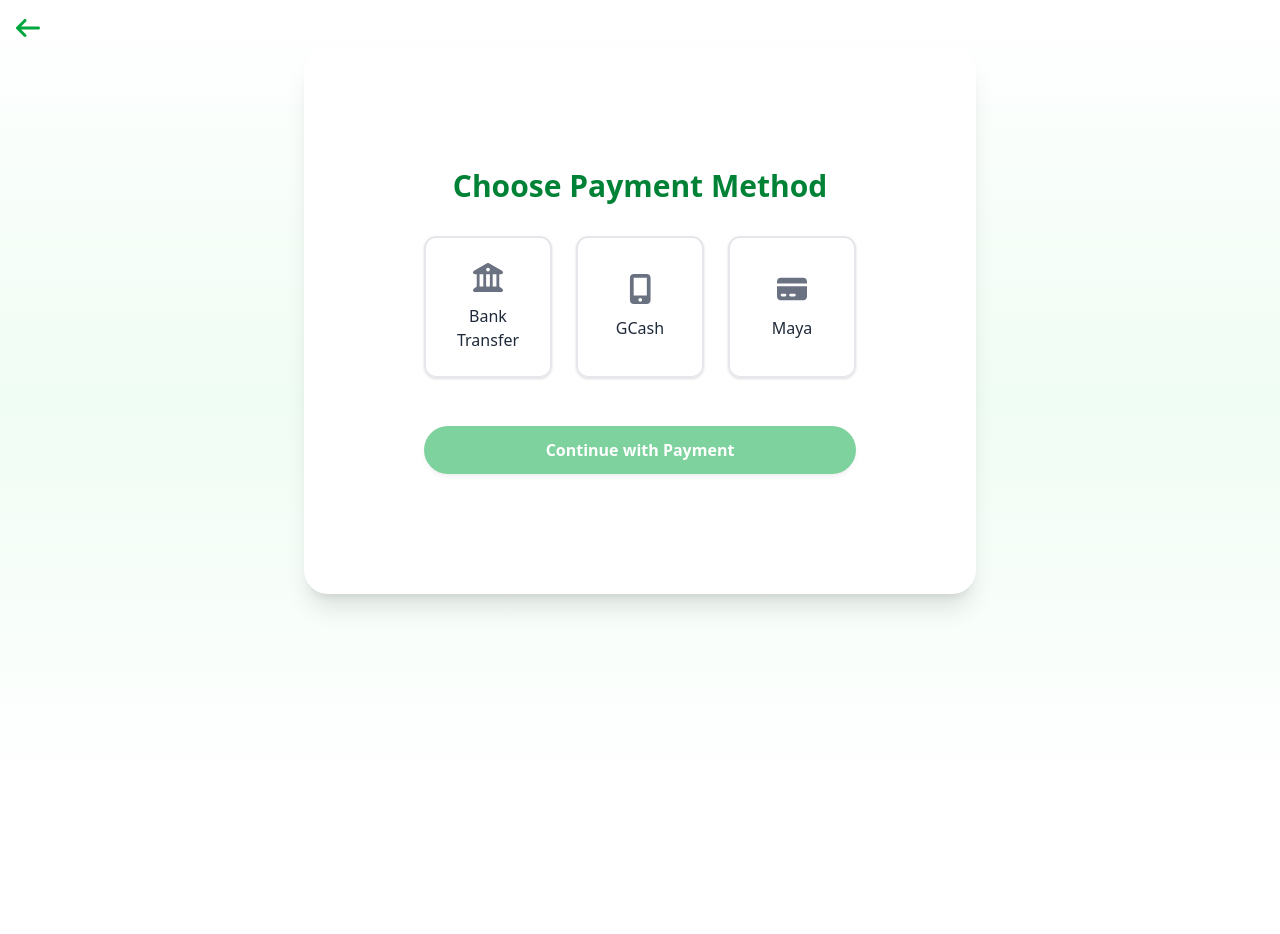
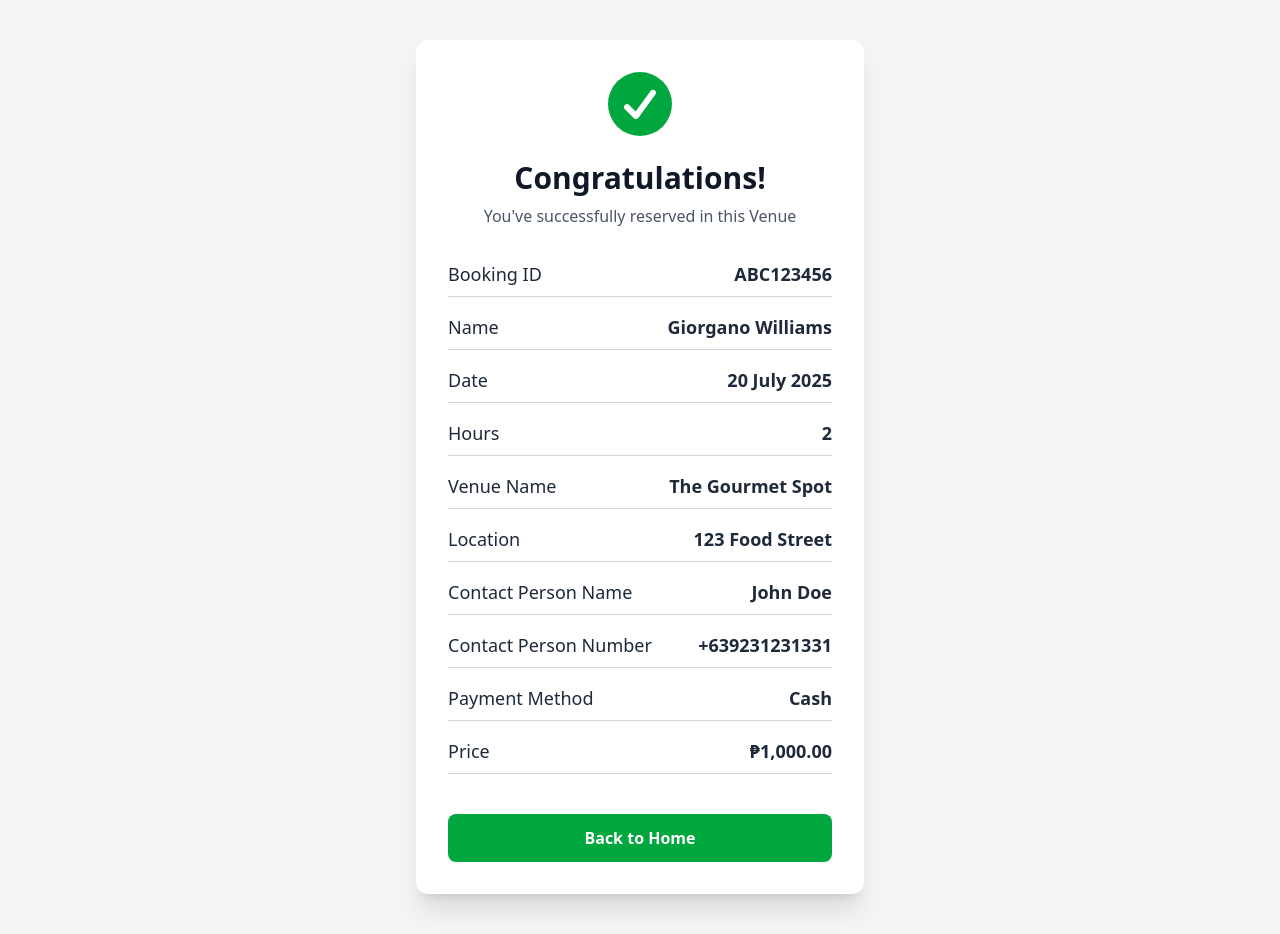
Before and after one commit to Miecho29/duwata, a React (Vite) app: page /Payment in a window 1280 px wide. Before the commit the page ends 800 px from the top, so only its background shows below. Built offline with nearby package versions, Linux system fonts and the light colour scheme.

Commit message:
adjustment

```diff
--- a/src/BookingSummary.jsx
+++ b/src/BookingSummary.jsx
@@ -1,7 +1,27 @@
-import React from "react";
-import { Link } from "react-router-dom"; // ✅ Add this import
+import React, { useState } from "react";
+import { Link } from "react-router-dom";
+import { FontAwesomeIcon } from "@fortawesome/react-fontawesome";
+import {
+  faUniversity,
+  faMobileAlt,
+  faWallet,
+  faMoneyBillWave,
+} from "@fortawesome/free-solid-svg-icons";
 
 const BookingSummary = () => {
+  const [selectedPayment, setSelectedPayment] = useState(null);
+
+  const paymentOptions = [
+    { name: "Bank Transfer", icon: faUniversity },
+    { name: "GCash", icon: faMobileAlt },
+    { name: "Maya", icon: faWallet },
+    { name: "Cash", icon: faMoneyBillWave },
+  ];
+
+  const selectPayment = (name) => {
+    setSelectedPayment(name);
+  };
+
   return (
     <div className="min-h-screen bg-gray-100 py-10 px-6 flex justify-center items-start">
       <div className="bg-white rounded-lg shadow-lg w-full max-w-2xl p-8">
@@ -26,22 +46,47 @@
         <div className="text-gray-700 space-y-2 text-lg border-t pt-4">
           <div className="flex justify-between">
             <span>BasketBall - 2 Hours</span>
-            <span>1,000.00</span>
+            <span>₱1,000.00</span>
           </div>
 
           <div className="flex justify-between font-semibold border-t pt-4 mt-2">
             <span>Subtotal</span>
-            <span>1,000.00</span> {/* Fixed typo: removed extra .00 */}
+            <span>₱1,000.00</span>
           </div>
 
           <div className="flex justify-between text-green-600">
             <span>Voucher</span>
-            <span>- 0.00</span>
+            <span>₱- 0.00</span>
           </div>
 
           <div className="flex justify-between text-xl font-bold border-t pt-4 mt-2">
             <span>Total</span>
-            <span>1,000.00</span>
+            <span>₱1,000.00</span>
+          </div>
+        </div>
+
+        {/* Payment Methods */}
+        <div className="mt-6 border-t pt-6">
+          <h3 className="text-xl font-semibold mb-4">Payment Method</h3>
+          <div className="flex flex-wrap gap-3">
+            {paymentOptions.map(({ name, icon }) => {
+              const selected = selectedPayment === name;
+              return (
+                <button
+                  key={name}
+                  type="button"
+                  onClick={() => selectPayment(name)}
+                  className={`flex items-center gap-2 px-4 py-2 rounded-lg border font-medium transition ${
+                    selected
+                      ? "bg-green-600 text-white border-green-600"
+                      : "bg-white text-gray-700 border-gray-300 hover:bg-green-50"
+                  }`}
+                >
+                  <FontAwesomeIcon icon={icon} />
+                  {name}
+                </button>
+              );
+            })}
           </div>
         </div>
 
@@ -57,8 +102,8 @@
           <Link
             to="/Payment"
             title="Proceed to Payment"
-           className="px-4 py-2 bg-green-500 text-white rounded hover:bg-green-600 transition">
-
+            className="px-4 py-2 bg-green-500 text-white rounded hover:bg-green-600 transition"
+          >
             Proceed to Payment
           </Link>
         </div>
--- a/src/Booknow.jsx
+++ b/src/Booknow.jsx
@@ -116,7 +116,7 @@
                       </div>
                     </div>
                     <Link
-                      to="/venue-details"
+                      to="/Details"
                       className="inline-block mt-3 bg-green-600 text-white px-4 py-2 rounded hover:bg-green-700 transition-all"
                     >
                       View Details
--- a/src/CreateVenue.jsx
+++ b/src/CreateVenue.jsx
@@ -1,7 +1,13 @@
 import React, { useState } from "react";
 import { useNavigate, Link } from "react-router-dom";
 import { FontAwesomeIcon } from "@fortawesome/react-fontawesome";
-import { faArrowLeft } from "@fortawesome/free-solid-svg-icons";
+import {
+  faArrowLeft,
+  faUniversity,
+  faMobileAlt,
+  faWallet,
+  faMoneyBillWave,
+} from "@fortawesome/free-solid-svg-icons";
 
 const CreateVenue = () => {
   const navigate = useNavigate();
@@ -13,8 +19,12 @@
     typeOfSports: "",
     description: "",
     contactPerson: "",
+    mobileNumber: "+63",
     image: null,
+    paymentMethods: [], // Added paymentMethods array
   });
+
+  const [mobileError, setMobileError] = useState("");
 
   const handleChange = (e) => {
     const { name, value, files } = e.target;
@@ -25,15 +35,57 @@
     }
   };
 
+  const handleMobileInput = (e) => {
+    let value = e.target.value;
+
+    // Ensure prefix +63
+    if (!value.startsWith("+63")) {
+      if (value.length < 3) {
+        value = "+63";
+      } else {
+        value = "+63" + value.replace(/[^0-9]/g, "").slice(0, 10);
+      }
+    }
+
+    // Extract digits after +63, max 10 digits
+    const afterPrefix = value.slice(3).replace(/[^0-9]/g, "");
+    const limitedAfterPrefix = afterPrefix.slice(0, 10);
+
+    const newValue = "+63" + limitedAfterPrefix;
+
+    setFormData({ ...formData, mobileNumber: newValue });
+    setMobileError("");
+  };
+
+  const validateMobileNumber = (number) => {
+    const regex = /^\+639\d{9,10}$/; // +639 followed by 9 or 10 digits
+    return regex.test(number);
+  };
+
   const handleSubmit = (e) => {
     e.preventDefault();
+
+    if (!validateMobileNumber(formData.mobileNumber)) {
+      setMobileError(
+        "Please enter a valid Philippine mobile number starting with +639 and 9 to 10 digits after."
+      );
+      return;
+    }
+
     console.log(formData);
     navigate("/");
   };
 
+  // Payment methods available with icons
+  const paymentOptions = [
+    { name: "Bank Transfer", icon: faUniversity },
+    { name: "GCash", icon: faMobileAlt },
+    { name: "Maya", icon: faWallet },
+    { name: "Cash", icon: faMoneyBillWave },
+  ];
+
   return (
     <div className="relative min-h-screen w-full bg-gradient-to-b from-white via-green-50 to-white flex justify-center items-start py-12 px-4 sm:px-8 lg:px-16 font-sans text-gray-800">
-
       {/* Inject CSS for hiding number input arrows */}
       <style>{`
         .no-spinner::-webkit-inner-spin-button,
@@ -61,10 +113,11 @@
         <h2 className="text-3xl font-bold text-green-700 mb-6">Create a Venue</h2>
 
         <form onSubmit={handleSubmit} className="space-y-6">
-
           {/* Venue Name */}
           <div>
-            <label className="block text-gray-700 font-medium mb-1">Venue Name</label>
+            <label className="block text-gray-700 font-medium mb-1">
+              Venue Name
+            </label>
             <input
               type="text"
               name="name"
@@ -77,7 +130,9 @@
 
           {/* Contact Person */}
           <div>
-            <label className="block text-gray-700 font-medium mb-1">Contact Person</label>
+            <label className="block text-gray-700 font-medium mb-1">
+              Contact Person
+            </label>
             <input
               type="text"
               name="contactPerson"
@@ -86,6 +141,30 @@
               required
               className="w-full border border-gray-300 rounded-lg px-4 py-2 focus:outline-none focus:ring-2 focus:ring-green-500"
             />
+          </div>
+
+          {/* Mobile Number */}
+          <div>
+            <label className="block text-gray-700 font-medium mb-1">
+              Mobile Number
+            </label>
+            <input
+              type="tel"
+              name="mobileNumber"
+              value={formData.mobileNumber}
+              onChange={handleMobileInput}
+              placeholder="+63XXXXXXXXXX"
+              required
+              maxLength={13}
+              className={`w-full border rounded-lg px-4 py-2 focus:outline-none focus:ring-2 ${
+                mobileError
+                  ? "border-red-500 focus:ring-red-500"
+                  : "border-gray-300 focus:ring-green-500"
+              }`}
+            />
+            {mobileError && (
+              <p className="text-red-600 mt-1 text-sm">{mobileError}</p>
+            )}
           </div>
 
           {/* Address */}
@@ -101,22 +180,33 @@
             />
           </div>
 
-          {/* Price per Hour */}
+          {/* Price per Hour with Peso sign */}
           <div>
-            <label className="block text-gray-700 font-medium mb-1">Price per Hour (₱)</label>
+            <label className="block text-gray-700 font-medium mb-1">
+              Price per Hour
+            </label>
+            <div className="relative">
+              <span className="absolute left-3 top-1/2 transform -translate-y-1/2 text-gray-500">
+                ₱
+              </span>
               <input
                 type="number"
                 name="price"
                 value={formData.price}
                 onChange={handleChange}
                 required
-              className="no-spinner w-full border border-gray-300 rounded-lg px-4 py-2 focus:outline-none focus:ring-2 focus:ring-green-500"
+                min="0"
+                placeholder="0"
+                className="no-spinner w-full border border-gray-300 rounded-lg px-10 py-2 focus:outline-none focus:ring-2 focus:ring-green-500"
               />
+            </div>
           </div>
 
           {/* Type of Sports */}
           <div>
-            <label className="block text-gray-700 font-medium mb-1">Type of Sports Offered</label>
+            <label className="block text-gray-700 font-medium mb-1">
+              Type of Sports Offered
+            </label>
             <input
               type="text"
               name="typeOfSports"
@@ -130,7 +220,9 @@
 
           {/* Description */}
           <div>
-            <label className="block text-gray-700 font-medium mb-1">Description</label>
+            <label className="block text-gray-700 font-medium mb-1">
+              Description
+            </label>
             <textarea
               name="description"
               value={formData.description}
@@ -140,18 +232,63 @@
             />
           </div>
 
+          {/* Payment Methods */}
+          <div>
+            <label className="block text-gray-700 font-medium mb-1">
+              Payment Methods
+            </label>
+            <div className="flex flex-wrap gap-3">
+              {paymentOptions.map(({ name, icon }) => {
+                const selected = formData.paymentMethods.includes(name);
+                return (
+                  <button
+                    key={name}
+                    type="button"
+                    onClick={() => {
+                      if (selected) {
+                        setFormData({
+                          ...formData,
+                          paymentMethods: formData.paymentMethods.filter(
+                            (m) => m !== name
+                          ),
+                        });
+                      } else {
+                        setFormData({
+                          ...formData,
+                          paymentMethods: [...formData.paymentMethods, name],
+                        });
+                      }
+                    }}
+                    className={`flex items-center gap-2 px-4 py-2 rounded-lg border font-medium transition ${
+                      selected
+                        ? "bg-green-600 text-white border-green-600"
+                        : "bg-white text-gray-700 border-gray-300 hover:bg-green-50"
+                    }`}
+                  >
+                    <FontAwesomeIcon icon={icon} />
+                    {name}
+                  </button>
+                );
+              })}
+            </div>
+          </div>
+
           {/* Image Upload */}
           <div>
-            <label className="block text-gray-700 font-medium mb-1">Venue Picture</label>
+            <label className="block text-gray-700 font-medium mb-1">
+              Venue Picture
+            </label>
             <div
               className="w-full border-2 border-dashed border-gray-300 rounded-lg p-6 bg-gray-50 text-center cursor-pointer hover:bg-gray-100 transition"
               onClick={() => document.getElementById("imageUpload").click()}
             >
               <p className="text-gray-500 font-medium">
-                Drop files here or <span className="text-green-600 underline">click to browse</span>
+                Drop files here or{" "}
+                <span className="text-green-600 underline">click to browse</span>
               </p>
               <p className="text-sm text-gray-400 mt-1">
-                Supported formats: Images<br />
+                Supported formats: Images
+                <br />
                 Maximum file size: 10MB
               </p>
               {formData.image && (
@@ -179,7 +316,6 @@
               Create Venue
             </button>
           </div>
-
         </form>
       </div>
     </div>
--- a/src/Payment.jsx
+++ b/src/Payment.jsx
@@ -2,102 +2,81 @@
 import { Link } from "react-router-dom";
 import { FontAwesomeIcon } from "@fortawesome/react-fontawesome";
 import {
-  faArrowLeft,
   faUniversity,
   faMobileAlt,
-  faCreditCard,
+  faWallet,
+  faMoneyBillWave,
+  faCheckCircle,
 } from "@fortawesome/free-solid-svg-icons";
 
-const paymentOptions = [
-  {
-    id: "bank",
-    label: "Bank Transfer",
-    icon: faUniversity,
-  },
-  {
-    id: "gcash",
-    label: "GCash",
-    icon: faMobileAlt,
-  },
-  {
-    id: "maya",
-    label: "Maya",
-    icon: faCreditCard,
-  },
-];
+const Payment = () => {
+  const [selectedPayment, setSelectedPayment] = useState(null);
 
-const Payment = () => {
-  const [selectedPayment, setSelectedPayment] = useState("");
+  const paymentOptions = [
+    { name: "Bank Transfer", icon: faUniversity },
+    { name: "GCash", icon: faMobileAlt },
+    { name: "Maya", icon: faWallet },
+    { name: "Cash", icon: faMoneyBillWave },
+  ];
 
-  const handlePaymentChange = (method) => {
-    setSelectedPayment(method);
-  };
-
-  const handleSubmit = (e) => {
-    e.preventDefault();
-    console.log("Selected Payment Option:", selectedPayment);
+  const bookingData = {
+    bookingId: "ABC123456",
+    name: "Giorgano Williams",
+    date: "20 July 2025",
+    hours: "2",
+    venueName: "The Gourmet Spot",
+    location: "123 Food Street",
+    contactPersonName: "John Doe",
+    contactPersonNumber: "+639231231331",
+    paymentMethod: "Cash",
+    price: "₱1,000.00",
   };
 
   return (
-    <div className="relative min-h-screen w-full bg-gradient-to-b from-white via-green-50 to-white flex justify-center items-start py-12 px-4 sm:px-8 lg:px-16 font-sans text-gray-800">
+    <div className="min-h-screen bg-gray-100 flex justify-center items-start py-10 px-6">
+      <div className="bg-white rounded-xl shadow-xl max-w-md w-full p-8 text-center">
+        {/* Green check icon */}
+        <div className="text-green-600 mb-6 flex justify-center">
+          <FontAwesomeIcon icon={faCheckCircle} className="text-[64px]" />
+        </div>
 
-      {/* Back Button */}
-      <div className="absolute top-0 left-0 mt-2 ml-2 sm:mt-4 sm:ml-4">
-        <Link to="/BookingSummary" title="Back to Homepage" className="text-green-600 hover:text-green-800 transition">
-          <FontAwesomeIcon icon={faArrowLeft} className="text-2xl" />
+        {/* Heading */}
+        <h1 className="text-3xl font-bold text-gray-900 mb-2">Congratulations!</h1>
+        <p className="text-gray-600 mb-8">
+          You've successfully reserved in this Venue
+        </p>
+
+        {/* Booking details */}
+        <div className="text-left space-y-4 text-gray-800 text-lg font-semibold">
+          <DetailRow label="Booking ID" value={bookingData.bookingId} />
+          <DetailRow label="Name" value={bookingData.name} />
+          <DetailRow label="Date" value={bookingData.date} />
+          <DetailRow label="Hours" value={bookingData.hours} />
+          <DetailRow label="Venue Name" value={bookingData.venueName} />
+          <DetailRow label="Location" value={bookingData.location} />
+          <DetailRow label="Contact Person Name" value={bookingData.contactPersonName} />
+          <DetailRow label="Contact Person Number" value={bookingData.contactPersonNumber} />
+          <DetailRow label="Payment Method" value={bookingData.paymentMethod} />
+          <DetailRow label="Price" value={bookingData.price} />
+        </div>
+
+        {/* Back to Home link */}
+        <Link
+          to="/" // Update this to your homepage route
+          className="mt-10 bg-green-600 text-white w-full py-3 rounded-lg font-semibold hover:bg-green-700 transition inline-block text-center"
+        >
+          Back to Home
         </Link>
-      </div>
-
-      <div className="w-full max-w-2xl bg-white p-30 rounded-3xl shadow-xl">
-        <h2 className="text-3xl font-bold text-green-700 mb-8 text-center">Choose Payment Method</h2>
-
-        <form onSubmit={handleSubmit} className="space-y-6">
-
-          {/* Payment Option Cards */}
-          <div className="grid grid-cols-1 sm:grid-cols-3 gap-6">
-            {paymentOptions.map((option) => (
-              <div
-                key={option.id}
-                onClick={() => handlePaymentChange(option.id)}
-                className={`cursor-pointer border-2 rounded-xl p-6 flex flex-col items-center justify-center text-center transition-all duration-300 shadow-sm hover:shadow-md ${
-                  selectedPayment === option.id ? "border-green-600 bg-green-50" : "border-gray-200"
-                }`}
-              >
-                <FontAwesomeIcon
-                  icon={option.icon}
-                  className={`text-3xl mb-3 ${
-                    selectedPayment === option.id ? "text-green-600" : "text-gray-500"
-                  }`}
-                />
-                <span className="font-medium text-gray-800">{option.label}</span>
-                <input
-                  type="radio"
-                  name="paymentMethod"
-                  value={option.id}
-                  checked={selectedPayment === option.id}
-                  onChange={() => handlePaymentChange(option.id)}
-                  className="hidden"
-                />
-              </div>
-            ))}
-          </div>
-
-          {/* Submit Button */}
-          <div className="pt-6">
-            <button
-              type="submit"
-              className={`w-full bg-green-600 text-white font-semibold px-6 py-3 rounded-full shadow-md hover:bg-green-700 transition-all ${
-                !selectedPayment ? "opacity-50 cursor-not-allowed" : ""
-              }`}
-              disabled={!selectedPayment}
-            >
-              Continue with {selectedPayment ? paymentOptions.find(p => p.id === selectedPayment)?.label : "Payment"}
-            </button>
-          </div>
-        </form>
       </div>
     </div>
   );
 };
 
+const DetailRow = ({ label, value }) => (
+  <div className="flex justify-between border-b border-gray-300 pb-2">
+    <span className="font-normal">{label}</span>
+    <span>{value}</span>
+  </div>
+);
+
 export default Payment;
```
Also changed, not shown: src/Calendar.jsx (+47 -11 lines). Lines whose indentation alone changed are shown as unchanged.
